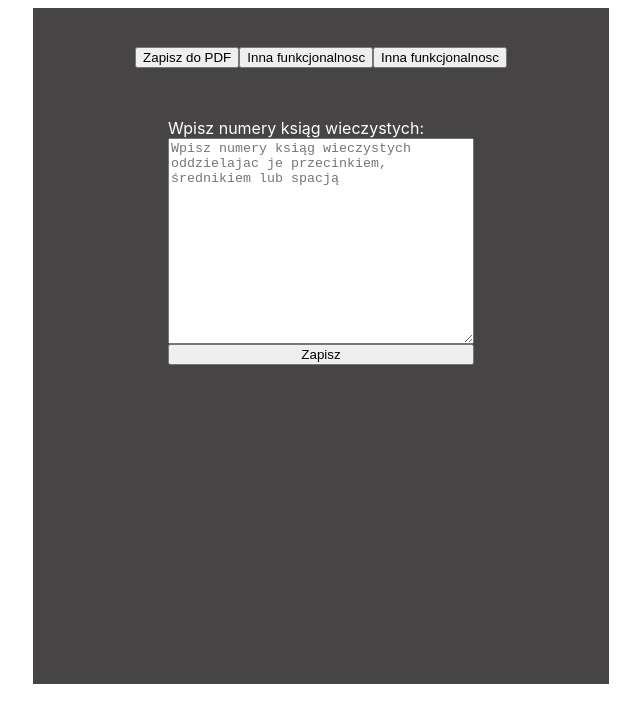
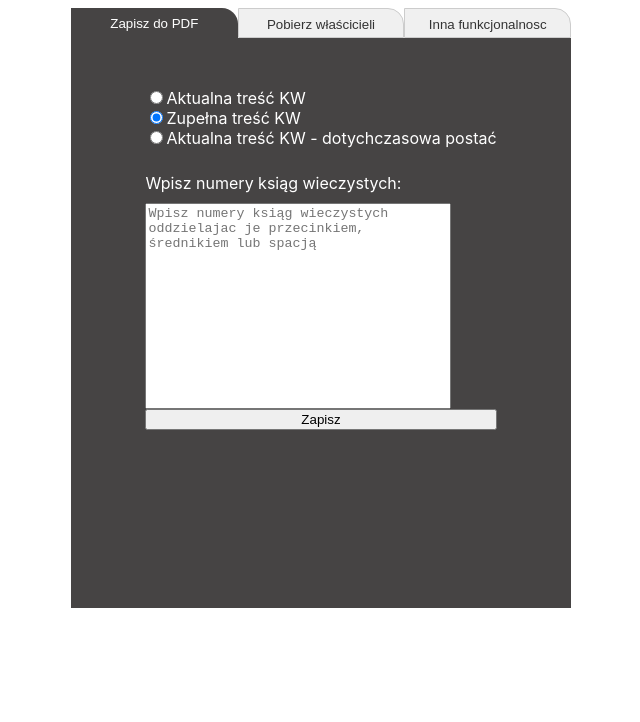
Before and after one commit to StanleyPete/kw-scraper, a React (Create React App) app: page / in a window 1280 px wide. Shown: the top 722 px of the page, without its empty margins (319-959 px from the left). Built offline with nearby package versions, Linux system fonts and the light colour scheme.

Commit message:
Instalacja express oraz puppeteer. Testowy routing dla scrapowania strony. Dodane przyciski z typem księgi wieczystej do pobrania.

```diff
--- a/package.json
+++ b/package.json
@@ -6,6 +6,12 @@
     "@testing-library/jest-dom": "^5.17.0",
     "@testing-library/react": "^13.4.0",
     "@testing-library/user-event": "^13.5.0",
+    "axios": "^1.7.7",
+    "body-parser": "^1.20.3",
+    "cors": "^2.8.5",
+    "express": "^4.21.1",
+    "nodemon": "^3.1.7",
+    "puppeteer": "^23.7.0",
     "react": "^18.3.1",
     "react-dom": "^18.3.1",
     "react-scripts": "5.0.1",
--- a/src/App.css
+++ b/src/App.css
@@ -2,19 +2,70 @@
   display: flex;
   align-items: center;
   flex-direction: column;
-  padding: 38px;
   min-width: 500px;
   min-height: 600px;
-  background-color: rgb(70, 68, 68)
+  background-color: rgb(70, 68, 68);
+  position: relative;
+}
+.warstwa-tla{
+  display: flex;
+  justify-content: center;
+  width: 100%;
+  height: 30px;
+  background-color: white;
+
+}
+.funkcja {
+  display: flex;
+  justify-content: flex-start;
+  align-items: flex-start;
+  position: absolute;
+  width: 100%;
+  height: 30px;
+
+}
+
+.funkcja button {
+  background-color: #f0f0f0;
+  color: #333;
+  border: 1px solid #ccc;
+  cursor: pointer;
+  width: 34%;
+  padding: 8px;
+  height: 30px;
+  transition: background-color 0.3s ease;
+
+  border-top-right-radius: 16px;
+}
+
+.funkcja button:hover {
+  background-color: #ddd;
+}
+
+.funkcja button.active {
+  background-color: rgb(70, 68, 68);
+  color: white;
+
+  border-top-right-radius: 16px;
+  border:none
 }
 
 .zapisz-do-pdf{
   margin-top: 50px;
   display: flex;
   flex-direction: column;
+
 }
 
 .zapisz-do-pdf textarea{
   width: 300px;
   height: 200px;
+  margin-top: 10px;
+  resize: none;
 }
+
+.typ-ksiegi-wieczystej{
+  display: flex;
+  flex-direction: column;
+  margin-bottom: 25px;
+}
--- a/src/App.js
+++ b/src/App.js
@@ -1,11 +1,13 @@
 import React, { useState, useEffect } from 'react'
+import axios from 'axios'
 import './App.css'
 
 function App() {
 
   const [numerKsiag, setNumerKsiag] = useState('')
+  const [aktywanZakladka, setAktywnaZakladka] = useState('zapis-do-pdf')
   const [error, setError] = useState('')
-  const [listaKsiag, setListaKsiag] = useState([])
+
 
 
   const handleChange = (event) => {
@@ -13,10 +15,13 @@ function App() {
     setError('')
   }
 
+
   const handleSubmit = (event) => {
     event.preventDefault()
 
     const wprowadzoneNumery = numerKsiag.split(/[,;\s]+/).map(numer => numer.trim()).filter(numer => numer !== '')
+
+    let listaKsiag = []
 
     for (const numer of wprowadzoneNumery) {
       const wprowadzonyNumer = numer.split('/')
@@ -40,32 +45,101 @@ function App() {
         return
       }
 
-      const nowyNumer = {
+      let nowaKsiega = {
         kodWydzialu,
         numerKsiegiWieczystej,
         cyfraKontrolna,
       }
 
-      setListaKsiag((prevList) => [...prevList, nowyNumer])
+      listaKsiag.push(nowaKsiega)
 
       setNumerKsiag('')
     }
 
-
+    handleScrape(listaKsiag)
   }
 
-  useEffect(() => {
-    console.log('Aktualna lista ksiąg:', listaKsiag)
-  }, [listaKsiag])
+
+
+
+
+  const handleScrape = async (ksiegi) => {
+
+    try {
+      const response = await axios.post('http://localhost:5000/scrape', {
+        ksiegi
+      })
+
+
+      if (response.status === 200) {
+        alert(response.data.message)
+      } else {
+        alert('Błąd: ' + response.data.error)
+      }
+    } catch (error) {
+        console.error('Błąd przy komunikacji z serwerem:', error)
+        alert('Wystąpił błąd przy łączeniu z serwerem.')
+    }
+  }
+
+
+  const handleTabClick = (nazwaZakladki) => {
+    setAktywnaZakladka(nazwaZakladki)
+  }
+
 
   return (
     <div className="App">
-      <div className="mode">
-        <button>Zapisz do PDF</button>
-        <button>Inna funkcjonalnosc</button>
-        <button>Inna funkcjonalnosc</button>
+      <div className="warstwa-tla">
+        <div className="funkcja">
+          <button
+          onClick={() => handleTabClick('zapis-do-pdf')}
+          className={aktywanZakladka === 'zapis-do-pdf' ? 'active' : ''}
+          >
+            Zapisz do PDF
+          </button>
+          <button
+          onClick={() => handleTabClick('pobierz-wlascicieli')}
+          className={aktywanZakladka === 'pobierz-wlascicieli' ? 'active' : ''}
+          >
+            Pobierz właścicieli
+          </button>
+          <button onClick={() => handleTabClick('inna-funkcja')}
+            className={aktywanZakladka === 'inna-funkcja' ? 'active' : ''}>
+              Inna funkcjonalnosc
+          </button>
+        </div>
       </div>
       <form className='zapisz-do-pdf' onSubmit={handleSubmit}>
+         {/* Dodanie radio buttonów w obrębie formularza */}
+         <div className='typ-ksiegi-wieczystej'>
+          <label>
+            <input
+              type="radio"
+              value="opcja1"
+              name='typKsiegi'
+            />
+            Aktualna treść KW
+          </label>
+          <label>
+            <input
+              type="radio"
+              value="opcja2"
+              name='typKsiegi'
+              defaultChecked
+            />
+            Zupełna treść KW
+          </label>
+          <label>
+            <input
+              type="radio"
+              value="opcja3"
+              name='typKsiegi'
+            />
+            Aktualna treść KW - dotychczasowa postać
+          </label>
+        </div>
+
         <span>Wpisz numery ksiąg wieczystych:</span>
         <textarea
            onChange={handleChange}
```
Also changed, not shown: server.js (added, +89 -0 lines), 1 other file (tests, documents, lock files or other folders).
